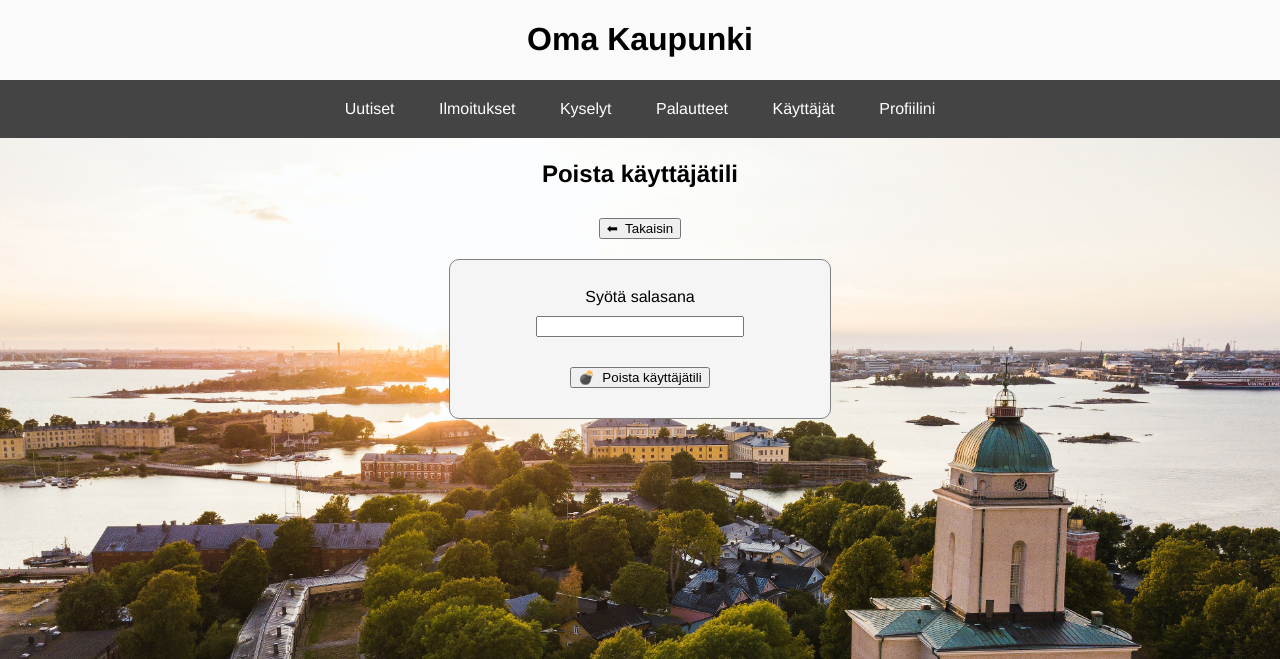
After one commit to samushka13/web-app-project, a Flask app: page /delete_account in a window 1280 px wide. The commit adds this page. Shown: the top 659 px of the page. Run offline with Flask 3, Linux system fonts and the light colour scheme; the visitor is signed in with stand-in values (Sample User, id 1).

Commit message:
Added a password confirmation to 'delete account'.

```diff
--- a/helpers/flashes.py
+++ b/helpers/flashes.py
@@ -38,6 +38,9 @@ def password_changed():
 
 def password_change_error():
     return flash("Salasanan vaihtaminen ei onnistunut")
+
+def wrong_password():
+    return flash("Väärä salasana")
 
 def account_deleted():
     return flash("Tilin poistaminen onnistui")
--- a/routes/profile.py
+++ b/routes/profile.py
@@ -95,13 +95,25 @@ def change_password():
     flashes.password_change_error()
     return render_template("change_password.html", current=current, new=new)
 
+@app.route("/delete_account")
+@login_required
+def delete_account():
+    return render_template("delete_account.html")
+
 @app.route("/delete_current_user", methods=["POST"])
 @login_required
 def delete_current_user():
-    if csrf_check_passed() and users.delete_current_user():
-        users.logout()
-        flashes.profile_updated()
-        return redirect("/")
+    if "password_hash" in session:
+        password = request.form["password"]
+        password_match = check_password_hash(session["password_hash"], password)
 
-    flashes.profile_update_error()
-    return render_template("profile.html")
+        if not password_match:
+            flashes.wrong_password()
+        elif csrf_check_passed() and users.delete_current_user():
+            users.logout()
+            flashes.account_deleted()
+            return redirect("/")
+        else:
+            flashes.account_delete_error()
+
+    return redirect(url_for("delete_account"))
--- /dev/null
+++ b/templates/delete_account.html
@@ -0,0 +1,27 @@
+<!doctype html>
+
+{% extends "layout.html" %}
+
+{% block content %}
+
+<h2>Poista käyttäjätili</h2>
+
+<form class="inlined" action="/profile">
+    <input class="input" type="submit" value="&#11013;  Takaisin">
+</form>
+
+<div class="content form">
+    <form action="/delete_current_user" method="post">
+        <br>
+        <label for="password">Syötä salasana</label>
+        <br>
+        <input class="input text" type="password" id="password" name="password" minlength="6" maxlength="50" value="{{ password }}">
+        <br>
+        <div class="spacer vertical"></div>
+        <input class="input" type="submit" value="&#128163;  Poista käyttäjätili">
+        <input type="hidden" name="csrf_token" value="{{ session.csrf_token }}">
+        <br>
+    </form>
+</div>
+
+{% endblock %}
--- a/templates/profile.html
+++ b/templates/profile.html
@@ -6,9 +6,8 @@
 
 <h2>Profiilini</h2>
 
-<form class="inlined" action="/delete_current_user" method="post">
+<form class="inlined" action="/delete_account">
     <input class="input" type="submit" value="&#128163;  Poista käyttäjätili">
-    <input type="hidden" name="csrf_token" value="{{ session.csrf_token }}">
 </form>
 
 <form class="inlined" action="/change_password">
```
